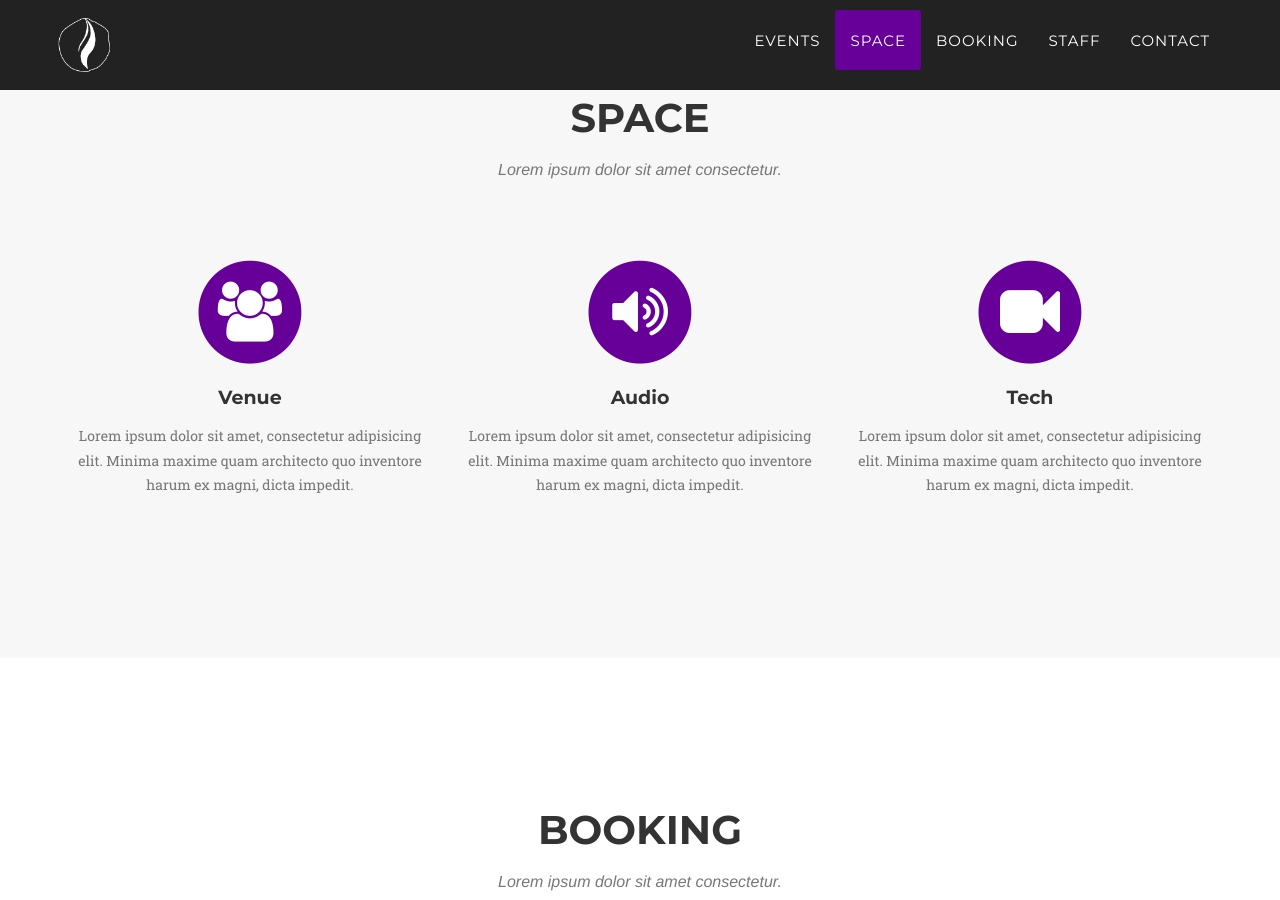
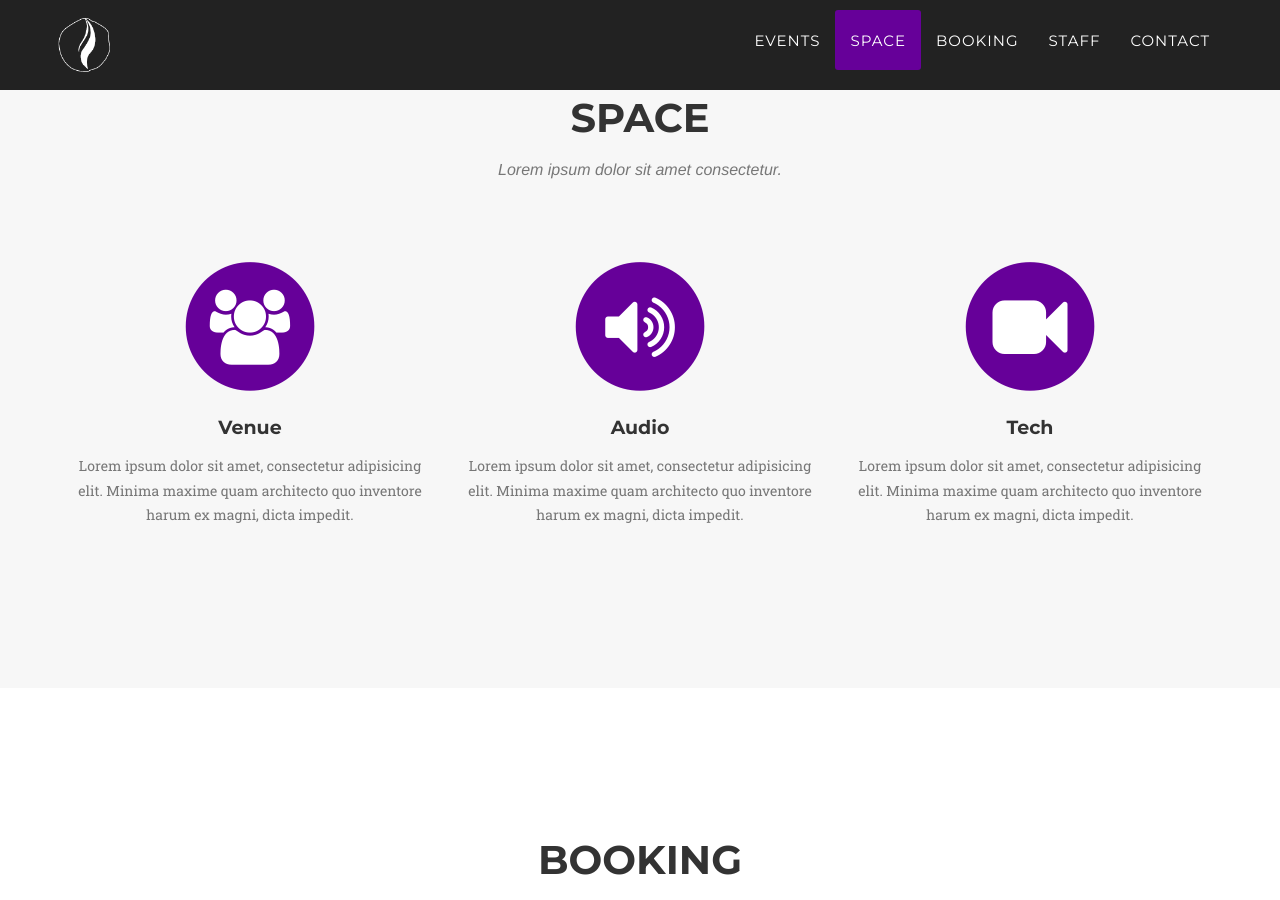
Before and after one commit to ryanfan/cats-eye-revamped, a Jekyll site: the page built from index.html, in a window 1280 px wide and 900 px high, scrolled down 1773 px. Built offline with Jekyll 4.4.1, drawn with Linux system fonts in a browser that asks for light colours; some web fonts are replaced; some of the changed text lies outside the part shown.

Commit message:
Added dummy modals

```diff
--- a/_config.yml
+++ b/_config.yml
@@ -37,30 +37,22 @@
     - title: envelope
       url: #
 
-- name: Subcomittee...
-  pic: 3
-  position: Members
-  social:
-    - title: twitter
-      url: #
-    - title: facebook
-      url: #
-    - title: google-plus
-      url: #
 
 # Social networks usernames (many more available: google-plus, flickr, dribbble, pinterest, instagram, tumblr, linkedin, etc.)
 social:
   - title: twitter
     url: http://twitter.com/viccateseye
   - title: facebook
-    url:
+    url: https://www.facebook.com/thecatseye
   - title: flickr
     url: https://www.flickr.com/photos/129567669@N05/sets/
 
 # Postal address (add as many lines as necessary)
 address:
-  - line: 3481 Melrose Place
-  - line: Beverly Hills, CA 90210
+  - line: Goldring Student Centre (Basement)
+  - line: 150 Charles Street West
+  - line: Toronto, ON, Canada
+  - line: M5S 1K9
 
 # Build settings
 markdown: kramdown
--- a/_includes/about.html
+++ b/_includes/about.html
@@ -82,7 +82,6 @@
                             <div class="timeline-image">
                                 <div class="fa-stack symbol-responsive see-more">
                                     <i class="fa fa-plus fa-stack-1x fa-inverse"></i>
-
                                 </div>
 
                                 <h4>Book
--- /dev/null
+++ b/_includes/descriptions.html
@@ -0,0 +1,70 @@
+ <!-- Description Modals -->
+<div class="portfolio-modal modal fade" id="portfolioModalVenue" tabindex="-1" role="dialog" aria-hidden="true">
+    <div class="modal-content">
+        <div class="container">
+            <div class="row">
+                <div class="col-lg-8 col-lg-offset-2">
+                    <div class="modal-body">
+                        <h2>Venue</h2>
+                        <hr class="star-primary">
+                        <!-- Content goes here-->
+
+
+                        <button type="button" class="btn btn-default" data-dismiss="modal"><i class="fa fa-times"></i> Close</button>
+                    </div>
+                </div>
+            </div>
+        </div>
+        <div class="close-modal" data-dismiss="modal">
+            <span class="fa-stack fa-2x">
+                <i class="fa fa-times fa-stack-1x"></i>
+            </span>
+        </div>
+    </div>
+</div>
+<div class="portfolio-modal modal fade" id="portfolioModalAudio" tabindex="-1" role="dialog" aria-hidden="true">
+    <div class="modal-content">
+        <div class="container">
+            <div class="row">
+                <div class="col-lg-8 col-lg-offset-2">
+                    <div class="modal-body">
+                        <h2>Audio</h2>
+                        <hr class="star-primary">
+                        <!-- Content goes here-->
+
+
+                        <button type="button" class="btn btn-default" data-dismiss="modal"><i class="fa fa-times"></i> Close</button>
+                    </div>
+                </div>
+            </div>
+        </div>
+        <div class="close-modal" data-dismiss="modal">
+            <span class="fa-stack fa-2x">
+                <i class="fa fa-times fa-stack-1x"></i>
+            </span>
+        </div>
+    </div>
+</div>
+<div class="portfolio-modal modal fade" id="portfolioModalTech" tabindex="-1" role="dialog" aria-hidden="true">
+    <div class="modal-content">
+        <div class="container">
+            <div class="row">
+                <div class="col-lg-8 col-lg-offset-2">
+                    <div class="modal-body">
+                        <h2>Tech</h2>
+                        <hr class="star-primary">
+                        <!-- Content goes here-->
+
+
+                        <button type="button" class="btn btn-default" data-dismiss="modal"><i class="fa fa-times"></i> Close</button>
+                    </div>
+                </div>
+            </div>
+        </div>
+        <div class="close-modal" data-dismiss="modal">
+            <span class="fa-stack fa-2x">
+                <i class="fa fa-times fa-stack-1x"></i>
+            </span>
+        </div>
+    </div>
+</div>
--- /dev/null
+++ b/_includes/members.html
@@ -0,0 +1,24 @@
+ <!-- Members Modal -->
+<div class="portfolio-modal modal fade" id="portfolioModalMembers" tabindex="-1" role="dialog" aria-hidden="true">
+    <div class="modal-content">
+        <div class="container">
+            <div class="row">
+                <div class="col-lg-8 col-lg-offset-2">
+                    <div class="modal-body">
+                        <h2>Members</h2>
+                        <hr class="star-primary">
+                        <!-- Content goes here-->
+
+
+                        <button type="button" class="btn btn-default" data-dismiss="modal"><i class="fa fa-times"></i> Close</button>
+                    </div>
+                </div>
+            </div>
+        </div>
+        <div class="close-modal" data-dismiss="modal">
+            <span class="fa-stack fa-2x">
+                <i class="fa fa-times fa-stack-1x"></i>
+            </span>
+        </div>
+    </div>
+</div>
--- a/_includes/services.html
+++ b/_includes/services.html
@@ -9,26 +9,44 @@
             </div>
             <div class="row text-center">
                 <div class="col-md-4">
-                    <span class="fa-stack fa-4x">
+                    <a href="#portfolioModalVenue" class="portfolio-link" data-toggle="modal">
+                        <span class="fa-stack fa-5x">
                             <i class="fa fa-circle fa-stack-2x text-primary"></i>
                             <i class="fa fa-users fa-stack-1x fa-inverse"></i>
+                            <div class="space-see-more">
+                                <i class="fa fa-circle fa-stack-2x text-primary"></i>
+                                <i class="fa fa-plus fa-stack-1x fa-inverse"></i>
+                            </div>
                         </span>
+                    </a>
                     <h4 class="service-heading">Venue</h4>
                     <p class="text-muted">Lorem ipsum dolor sit amet, consectetur adipisicing elit. Minima maxime quam architecto quo inventore harum ex magni, dicta impedit.</p>
                 </div>
                 <div class="col-md-4">
-                    <span class="fa-stack fa-4x">
+                    <a href="#portfolioModalAudio" class="portfolio-link" data-toggle="modal">
+                        <span class="fa-stack fa-5x">
                             <i class="fa fa-circle fa-stack-2x text-primary"></i>
                             <i class="fa fa-volume-up fa-stack-1x fa-inverse"></i>
+                            <div class="space-see-more">
+                                <i class="fa fa-circle fa-stack-2x text-primary"></i>
+                                <i class="fa fa-plus fa-stack-1x fa-inverse"></i>
+                            </div>
                         </span>
+                    </a>
                     <h4 class="service-heading">Audio</h4>
                     <p class="text-muted">Lorem ipsum dolor sit amet, consectetur adipisicing elit. Minima maxime quam architecto quo inventore harum ex magni, dicta impedit.</p>
                 </div>
                 <div class="col-md-4">
-                    <span class="fa-stack fa-4x">
+                    <a href="#portfolioModalTech" class="portfolio-link" data-toggle="modal">
+                        <span class="fa-stack fa-5x">
                             <i class="fa fa-circle fa-stack-2x text-primary"></i>
                             <i class="fa fa-video-camera fa-stack-1x fa-inverse"></i>
+                            <div class="space-see-more">
+                                <i class="fa fa-circle fa-stack-2x text-primary"></i>
+                                <i class="fa fa-plus fa-stack-1x fa-inverse"></i>
+                            </div>
                         </span>
+                    </a>
                     <h4 class="service-heading">Tech</h4>
                     <p class="text-muted">Lorem ipsum dolor sit amet, consectetur adipisicing elit. Minima maxime quam architecto quo inventore harum ex magni, dicta impedit.</p>
                 </div>
--- a/_includes/team.html
+++ b/_includes/team.html
@@ -23,6 +23,22 @@
                     </div>
                 </div>
                 {% endfor %}
+                <div class="col-sm-4">
+                    <div class="team-member">
+                        <a href="#portfolioModalMembers" class="portfolio-link" data-toggle="modal">
+                            <img src="img/team/3.jpg" class="img-responsive img-circle" alt="">
+                        </a>
+
+                        <h4>Subcommitee</h4>
+                        <p class="text-muted">2015-2016</p>
+                        <ul class="list-inline social-buttons">
+                            <li><a href="http://twitter.com/viccateseye"><i class="fa fa-twitter"></i></a>
+                            <li><a href="http://www.facebook.com/thecatseye"><i class="fa fa-facebook"></i></a>
+                            <li><a href="https://www.flickr.com/photos/129567669@N05/sets/"><i class="fa fa-flickr"></i></a>
+
+                        </ul>
+                    </div>
+                </div>
             </div>
             <div class="row">
                 <div class="col-lg-8 col-lg-offset-2 text-center">
--- a/_layouts/default.html
+++ b/_layouts/default.html
@@ -14,7 +14,9 @@
     {% include contact.html %}
     {% include footer.html %}
     {% include modals.html %}
+    {% include descriptions.html %}
     {% include form.html %}
+    {% include members.html %}
     {% include js.html %}
 
     </body>
```
Also changed, not shown: _includes/css/custom.css (+25 -0 lines). Lines whose indentation alone changed are shown as unchanged.
